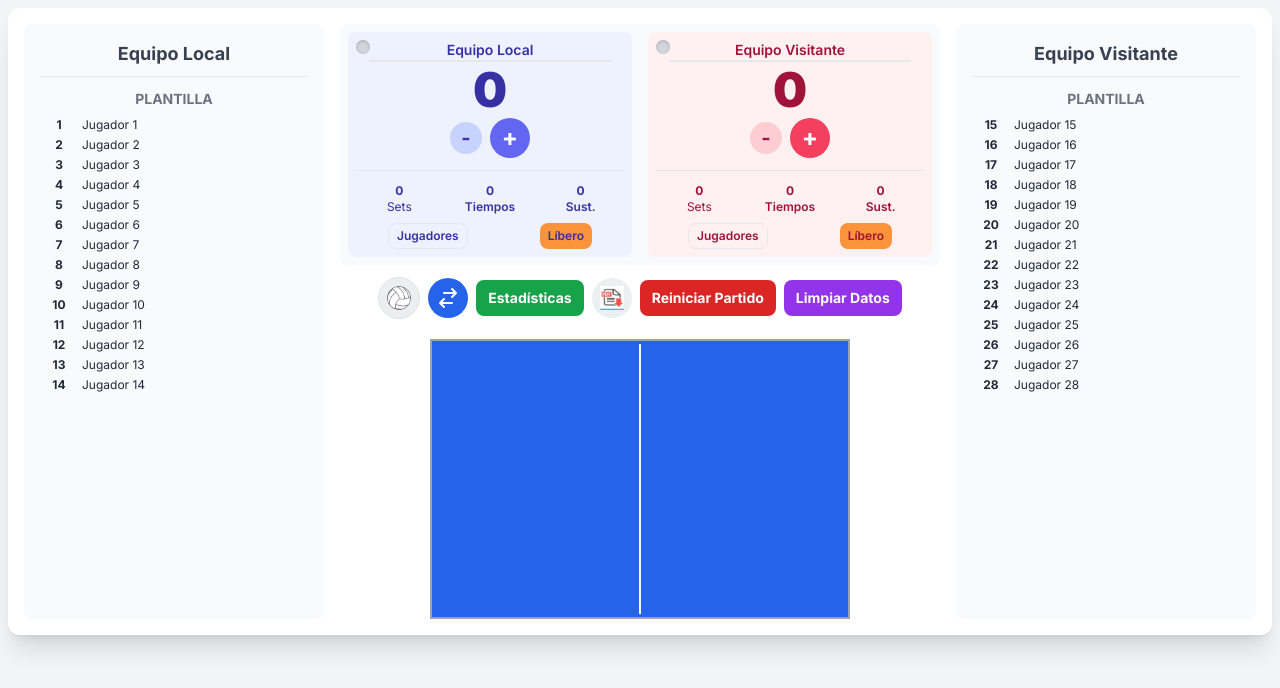
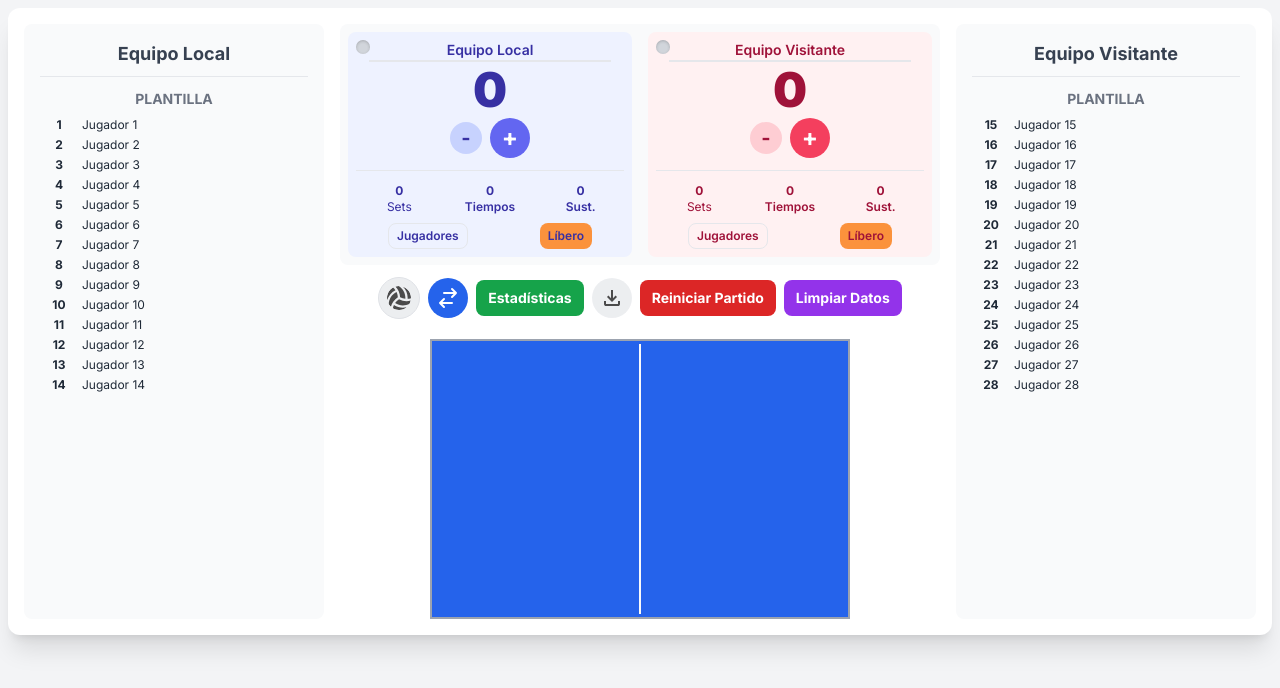
Before and after one commit to Marina993366/planilla_voley_livosur, a plain HTML site: page index.html in a window 1280 px wide. Drawn offline with nearby package versions, Linux system fonts and the light colour scheme.

Commit message:
cambio de imágenes webp a svg

```diff
--- a/index.html
+++ b/index.html
@@ -31,12 +31,12 @@
                 <!-- Controles Generales del Partido -->
                 <nav class="flex items-center justify-center flex-wrap gap-2 py-1">
                     <button id="serve-button" data-action="open-serve-modal" class="bg-white hover:bg-gray-100 text-gray-800 font-bold p-2 rounded-full border" title="Seleccionar Saque Inicial" disabled>
-                        <img src="img/pelota.webp" alt="Seleccionar Saque" class="h-5 w-5 sm:h-6 sm:w-6 rounded-full pointer-events-none">
+                        <img src="img/pelota.svg" alt="Seleccionar Saque" class="h-5 w-5 sm:h-6 sm:w-6 rounded-full pointer-events-none">
                     </button>
                     <button data-action="swap-sides" class="bg-blue-600 hover:bg-blue-700 text-white font-bold p-2 rounded-full" title="Cambiar de lado"><svg xmlns="http://www.w3.org/2000/svg" class="h-5 w-5 sm:h-6 sm:w-6 pointer-events-none" fill="none" viewBox="0 0 24 24" stroke="currentColor"><path stroke-linecap="round" stroke-linejoin="round" stroke-width="2" d="M8 7h12m0 0l-4-4m4 4l-4 4m0 6H4m0 0l4 4m-4-4l4-4" /></svg></button>
                     <button data-action="open-stats-summary" class="bg-green-600 hover:bg-green-700 text-white font-bold py-2 px-3 rounded-lg text-xs sm:text-sm">Estadísticas</button>
                     <button id="finish-match-button" data-action="export-pdf" class="bg-yellow-500 hover:bg-yellow-600 text-white font-bold p-2 rounded-full" title="Finalizar Partido y Exportar PDF" disabled>
-                        <img src="img/exportar.webp" alt="Finalizar Partido" class="h-5 w-5 sm:h-6 sm:w-6 pointer-events-none">
+                        <img src="img/download.svg" alt="Finalizar Partido" class="h-5 w-5 sm:h-6 sm:w-6 pointer-events-none">
                     </button>
                     <button data-action="reset-match" class="bg-red-600 hover:bg-red-700 text-white font-bold py-2 px-3 rounded-lg text-xs sm:text-sm">Reiniciar Partido</button>
                     <button data-action="clear-data" class="bg-purple-600 hover:bg-purple-700 text-white font-bold py-2 px-3 rounded-lg text-xs sm:text-sm">Limpiar Datos</button>
```
Also changed, not shown: img/download.svg (added), img/exportar.webp (deleted), img/pelota.svg (added), img/pelota.webp (deleted).
